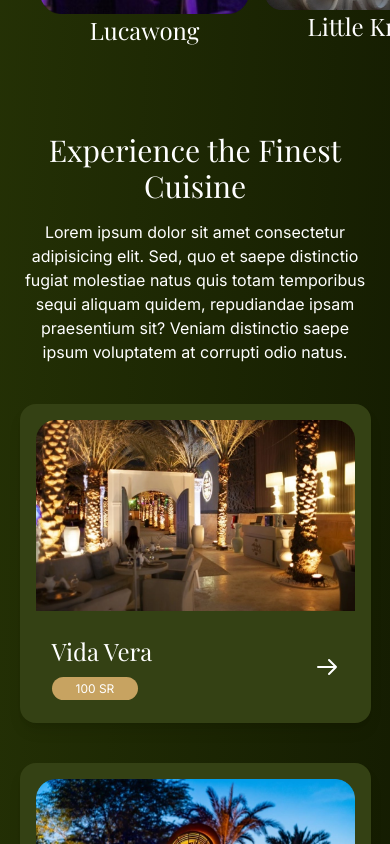
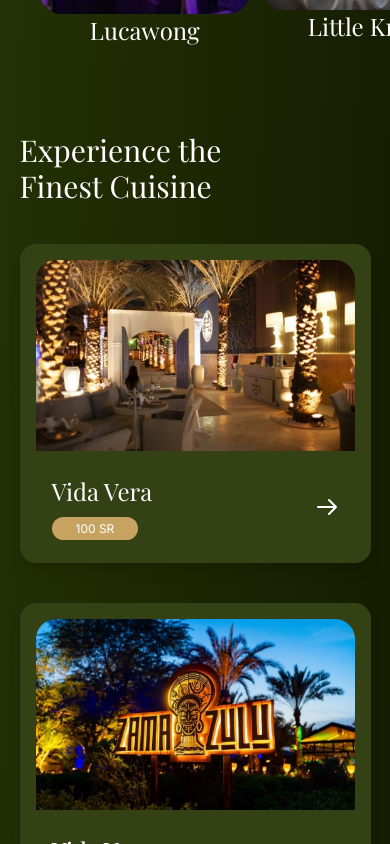
Before and after one commit to CodeByYahya/WeUno-Frontend-Test, a React (Vite) app: page / in a window 390 px wide. Shown: the part 2180-3024 px from the top of the page. Built offline with nearby package versions, Linux system fonts and the light colour scheme.

Commit message:
fix heading

```diff
--- a/src/components/Cuisine.jsx
+++ b/src/components/Cuisine.jsx
@@ -15,10 +15,10 @@
   return (
     <div className="w-full flex my-10 flex-col items-center">
       <div className="w-[90%] sm:w-[70%] mb-10">
-        <h2 className="text-white text-center mb-4 text-3xl sm:text-5xl font-serif">
+        <h2 className="text-white sm:text-center w-[70%] sm:w-full sm:mb-4 text-3xl sm:text-5xl font-serif">
           Experience the Finest  Cuisine
         </h2>
-        <p className="text-white text-center">
+        <p className="hidden sm:block text-white text-center">
           Lorem ipsum dolor sit amet consectetur adipisicing elit. Sed, quo et
           saepe distinctio fugiat molestiae natus quis totam temporibus sequi
           aliquam quidem, repudiandae ipsam praesentium sit? Veniam distinctio
--- a/src/components/Map.jsx
+++ b/src/components/Map.jsx
@@ -13,7 +13,7 @@
             <p className="text-white text-xs sm:text-sm mb-2 sm:mb-4">
               Experience The Groves
             </p>
-            <h1 className="text-white text-5xl sm:text-5xl font-serif font-semibold w-full sm:w-[80%]">
+            <h1 className="text-white text-4xl sm:text-5xl font-serif w-full sm:w-[80%]">
              Find Your Place
             </h1>
             <p className="text-white mt-4 text-xs sm:text-base font-sans max-w-xs sm:max-w-md">
```
